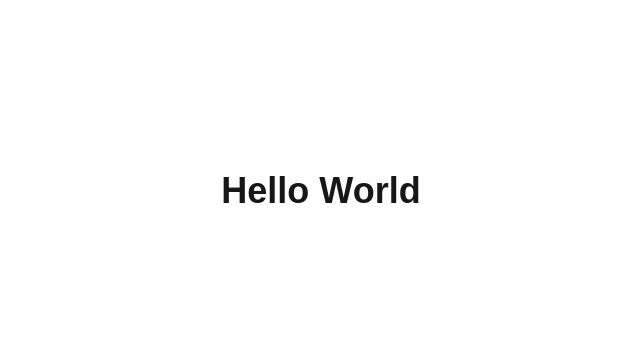
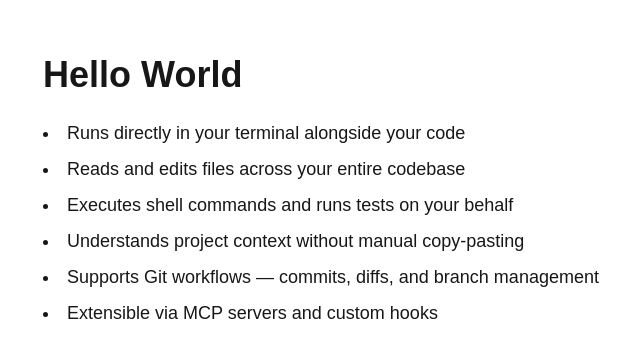
Before and after one commit to anton-karlovskiy/claude-code-demo, a Next.js app: page / in a window 1280 px wide. Shown: the part 209-566 px from the top of the page, without its empty margins (319-959 px from the left). Built offline with nearby package versions, Linux system fonts and the light colour scheme.

Commit message:
feat: add Claude Code advantages list to home page
Co-Authored-By: Claude Sonnet 4.6 <noreply@anthropic.com>

```diff
--- a/app/page.tsx
+++ b/app/page.tsx
@@ -1,7 +1,17 @@
 export default function Home() {
   return (
     <div className="flex min-h-screen items-center justify-center">
-      <h1 className="text-4xl font-bold">Hello World</h1>
+      <div className="max-w-xl">
+        <h1 className="text-4xl font-bold mb-6">Hello World</h1>
+        <ul className="list-disc list-inside space-y-2 text-lg">
+          <li>Runs directly in your terminal alongside your code</li>
+          <li>Reads and edits files across your entire codebase</li>
+          <li>Executes shell commands and runs tests on your behalf</li>
+          <li>Understands project context without manual copy-pasting</li>
+          <li>Supports Git workflows — commits, diffs, and branch management</li>
+          <li>Extensible via MCP servers and custom hooks</li>
+        </ul>
+      </div>
     </div>
   );
 }
```
